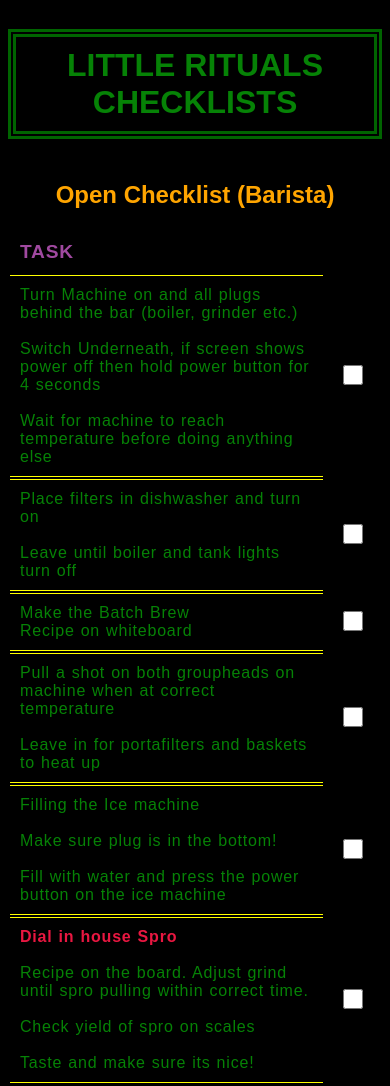
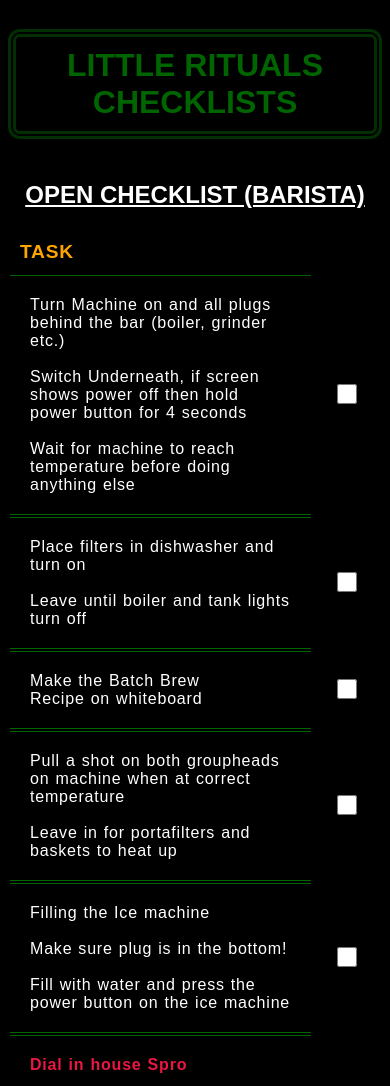
Before and after one commit to DaveFullStack/LRChecklists, a plain HTML site: page index.html in a window 390 px wide. Shown: the top 1086 px of the page. Drawn offline with Linux system fonts and the light colour scheme.

Commit message:
changing font colours as the green was too hard to read on a phone screen. Adjusting padding of the task cells for a cleaner look

```diff
--- a/style.css
+++ b/style.css
@@ -1,7 +1,8 @@
 html {
     font-family: Arial, Helvetica, sans-serif;
     background-color: black;
-    color: rgb(6, 130, 6);
+    /* color: rgb(6, 130, 6); */
+    color: white;
 }
 body {
     display: flex;
@@ -24,21 +25,25 @@ header h1 {
     text-align: center;
     text-transform: uppercase;
     /* width: 100%; */
-    border: 0.25em double darkgreen;
+    border: 0.25em double rgb(1, 47, 1);
+
+    border-radius: 12px;
     padding: 10px;
+    color: darkgreen;
 
 }
 
 .task-cell {
-    border-top: 1px solid yellow;
-    border-bottom: 1px solid yellow;
-    padding: 10px;
-
+    border-top: 1px solid darkgreen;
+    border-bottom: 1px solid darkgreen;
 }
 
 .checklist-title {
     text-align: center;
-    color: orange;
+    color: white;
+    text-transform: uppercase;
+    text-decoration: underline;
+
 
 }
 
@@ -61,14 +66,14 @@ header h1 {
     text-transform: uppercase;
     padding: 10px;
     text-align: start;
-    color: rgb(160, 73, 160);
+    color: orange;
 }
 .table .task-cell {
     width: 85%;
 }
 
 .table td {
-    padding: 10px;
+    padding: 20px;
 }
 
 .important-text {
```
